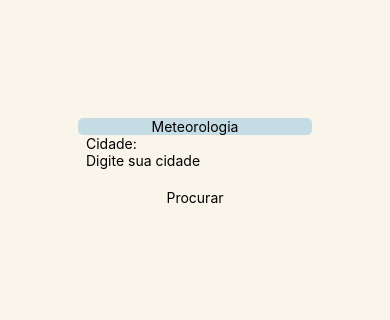
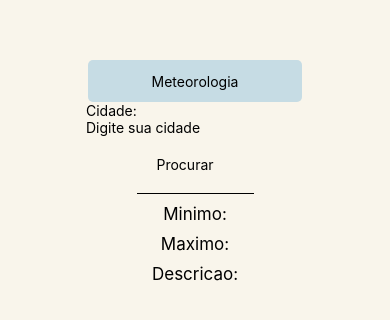
Before and after one commit to erikitas/Temporal, a React Native app: screen / in a window 390 px wide. Shown: the part 250-570 px from the top of the page. Built offline with nearby package versions, Linux system fonts and the light colour scheme.

Commit message:
api insert

```diff
--- a/App.js
+++ b/App.js
@@ -1,6 +1,6 @@
 import { React } from 'react';
-import { StyleSheet, Text, View } from 'react-native';
-import { TextInput, TouchableOpacity } from 'react-native-web';
+import { StyleSheet, Text, View,TextInput, TouchableOpacity } from 'react-native';
+import Tempo from './components/Tempo';
 
 export default function App() {
   return (
@@ -18,12 +18,12 @@ export default function App() {
         />
       </View>
 
-      <View>
+      <View style={styles.blocoGeral}>
         <TouchableOpacity style={styles.botao}>
           <Text style={styles.textoBloco}>Procurar</Text>
         </TouchableOpacity>
       </View>
-
+    <Tempo/>
     </View>
   );
 }
@@ -38,14 +38,15 @@ const styles = StyleSheet.create({
   bloco: {
     alignItems: 'center',
     justifyContent: 'center',
-	  width: '60%',
+	  width: '55%',
+    height: '5%',
 	  backgroundColor: '#C6DCE4',
     borderRadius: 5,
     },
 
     textobloco: {
       color: '#fff',
-      fontSize: 20,
+      fontSize: 45,
       padding: 20,
     },
 
@@ -55,7 +56,11 @@ const styles = StyleSheet.create({
 
     textobotao:{
       color: '#fff',
-      fontSize: 25,
-
+      fontSize: 27,
     },
+    blocoGeral:{
+      width: '30%',
+	    color: '#607EAA',
+	    borderBottomWidth:1,
+    }
   });
--- /dev/null
+++ b/components/Tempo.js
@@ -0,0 +1,19 @@
+import React from 'react';
+import { Text, StyleSheet } from 'react-native';
+
+export default function Tempo() {
+ return (
+     <>
+        <Text style={styles.texto}>Minimo:</Text>
+        <Text style={styles.texto}>Maximo:</Text>
+        <Text style={styles.texto}>Descricao:</Text>
+    </>
+    );
+ }
+
+   const styles = StyleSheet.create({
+       texto:{
+           fontSize: 17,
+           marginTop:10
+       }
+   });
--- a/package.json
+++ b/package.json
@@ -8,6 +8,7 @@
     "eject": "expo eject"
   },
   "dependencies": {
+    "axios": "^0.27.2",
     "expo": "~45.0.0",
     "expo-status-bar": "~1.3.0",
     "react": "17.0.2",
```
Also changed, not shown: components/Api.js (added, +7 -0 lines), 1 other file (tests, documents, lock files or other folders).
